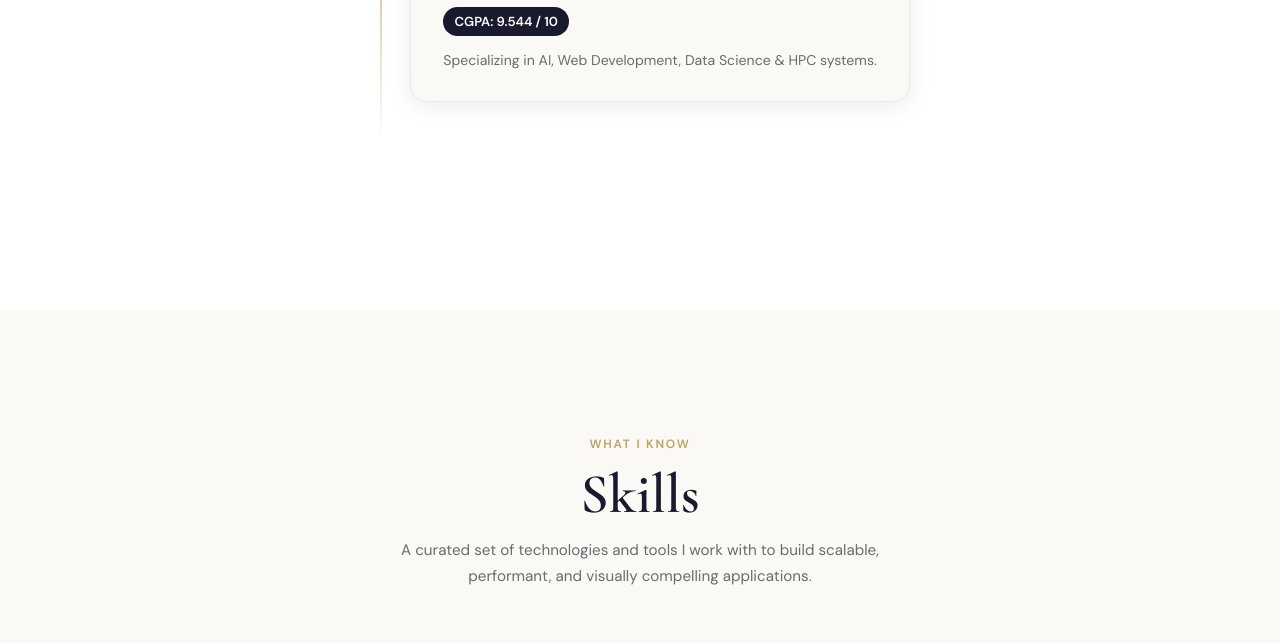
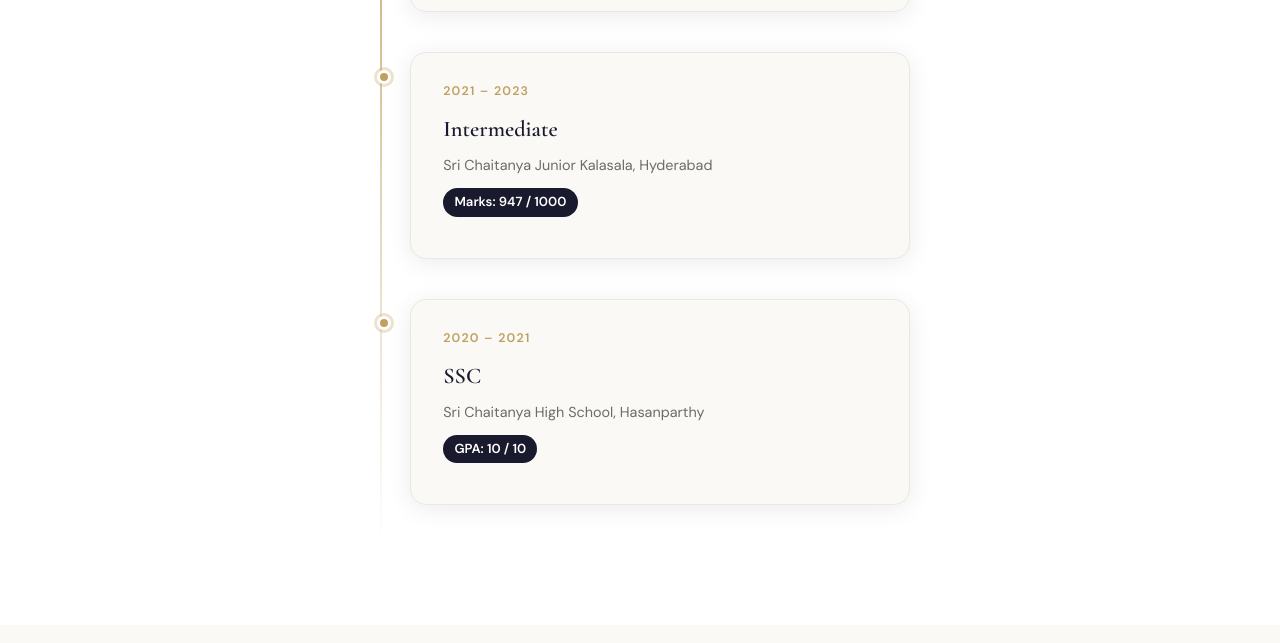
Before and after one commit to shryithasuddala/myportfolio, a plain HTML site: page index-1.html in a window 1280 px wide. Shown: the part 2251-2894 px from the top of the page. Drawn offline with nearby package versions, Linux system fonts and the light colour scheme.

Commit message:
Add Intermediate and SSC education details

```diff
--- a/index-1.html
+++ b/index-1.html
@@ -45,7 +45,7 @@
         Dedicated to writing clean, efficient code and crafting meaningful user experiences.
       </p>
       <div class="home-actions animate-fade-up" style="animation-delay:0.7s">
-        <a href="assets/Shryitha_Resume.pdf" class="btn-primary" download>
+        <a href="https://drive.google.com/file/d/1ojfJMhHN8YXNkI0V2xDcoxaCzuLthQD6/view?usp=sharing" class="btn-primary" download>
           <i class="fas fa-download"></i> Download CV
         </a>
         <a href="#about" class="btn-outline">About Me</a>
@@ -54,7 +54,7 @@
         <a href="https://wa.me/919059724872" target="_blank" title="WhatsApp" class="social-icon">
           <i class="fab fa-whatsapp"></i>
         </a>
-        <a href="https://linkedin.com/in/shryitha-suddala" target="_blank" title="LinkedIn" class="social-icon">
+        <a href="https://www.linkedin.com/in/suddala-shryitha-26a738295/" target="_blank" title="LinkedIn" class="social-icon">
           <i class="fab fa-linkedin-in"></i>
         </a>
         <a href="https://github.com/shryitha" target="_blank" title="GitHub" class="social-icon">
@@ -94,7 +94,7 @@
       <div class="about-photo-wrap">
         <div class="about-photo-border"></div>
         <div class="about-photo">
-          <img src="assets/images/profile.jpg" alt="Shryitha Suddala" onerror="this.style.display='none';this.parentElement.classList.add('photo-placeholder')" />
+          <img src="https://res.cloudinary.com/dtnmwdkou/image/upload/v1732447975/pandu_jxr8tv.jpg" alt="Shryitha Suddala" onerror="this.style.display='none';this.parentElement.classList.add('photo-placeholder')" />
           <div class="photo-initials">SS</div>
         </div>
         <div class="about-stats">
@@ -133,6 +133,26 @@
           <p class="timeline-inst">SR University, Hanumakonda, Warangal</p>
           <div class="timeline-cgpa">CGPA: 9.544 / 10</div>
           <p class="timeline-note">Specializing in AI, Web Development, Data Science & HPC systems.</p>
+        </div>
+      </div>
+
+      <div class="timeline-item">
+        <div class="timeline-dot"></div>
+        <div class="timeline-card">
+          <div class="timeline-date">2021 – 2023</div>
+          <h3>Intermediate</h3>
+          <p class="timeline-inst">Sri Chaitanya Junior Kalasala, Hyderabad</p>
+          <div class="timeline-cgpa">Marks: 947 / 1000</div>
+        </div>
+      </div>
+
+      <div class="timeline-item">
+        <div class="timeline-dot"></div>
+        <div class="timeline-card">
+          <div class="timeline-date">2020 – 2021</div>
+          <h3>SSC</h3>
+          <p class="timeline-inst">Sri Chaitanya High School, Hasanparthy</p>
+          <div class="timeline-cgpa">GPA: 10 / 10</div>
         </div>
       </div>
     </div>
@@ -565,7 +585,7 @@
       <a href="mailto:shryithasuddala@gmail.com" class="footer-email">shryithasuddala@gmail.com</a>
       <div class="footer-socials">
         <a href="https://wa.me/919059724872" target="_blank" title="WhatsApp"><i class="fab fa-whatsapp"></i></a>
-        <a href="https://linkedin.com/in/shryitha-suddala" target="_blank" title="LinkedIn"><i class="fab fa-linkedin-in"></i></a>
+        <a href="https://www.linkedin.com/in/suddala-shryitha-26a738295/" target="_blank" title="LinkedIn"><i class="fab fa-linkedin-in"></i></a>
         <a href="https://github.com/shryitha" target="_blank" title="GitHub"><i class="fab fa-github"></i></a>
         <a href="https://leetcode.com/shryitha" target="_blank" title="LeetCode">
           <svg viewBox="0 0 24 24" width="18" height="18" fill="currentColor">
```
Also changed, not shown: index.html (+1 -0 lines).
